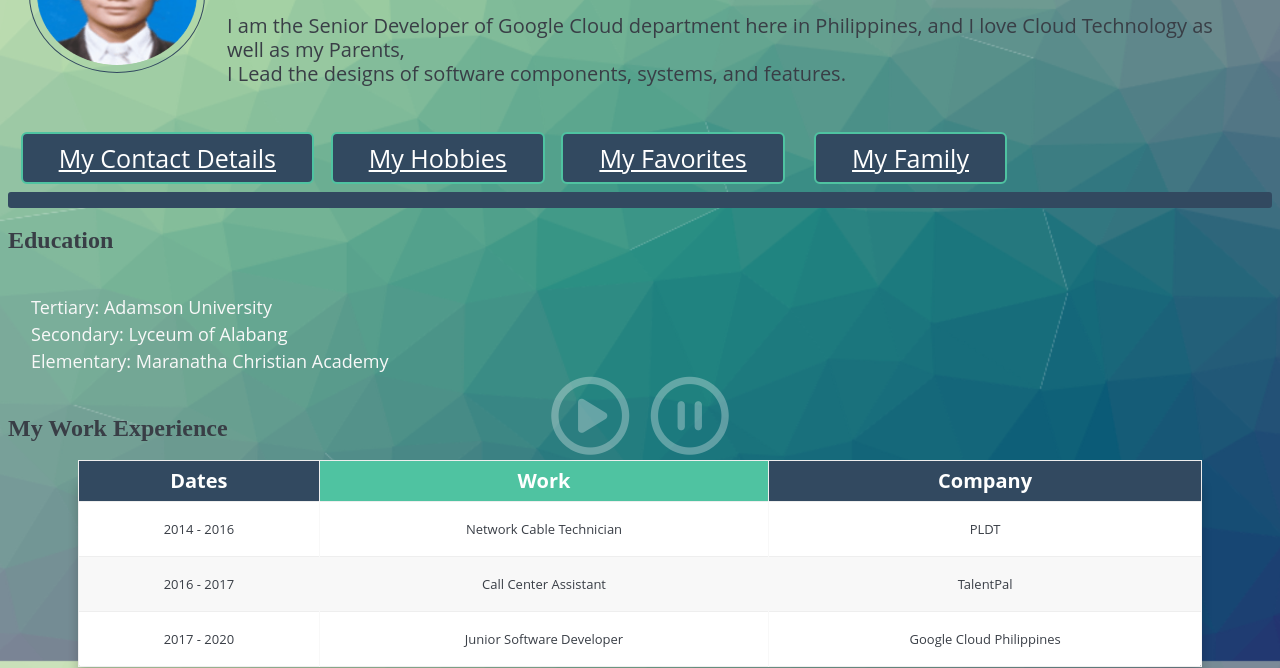
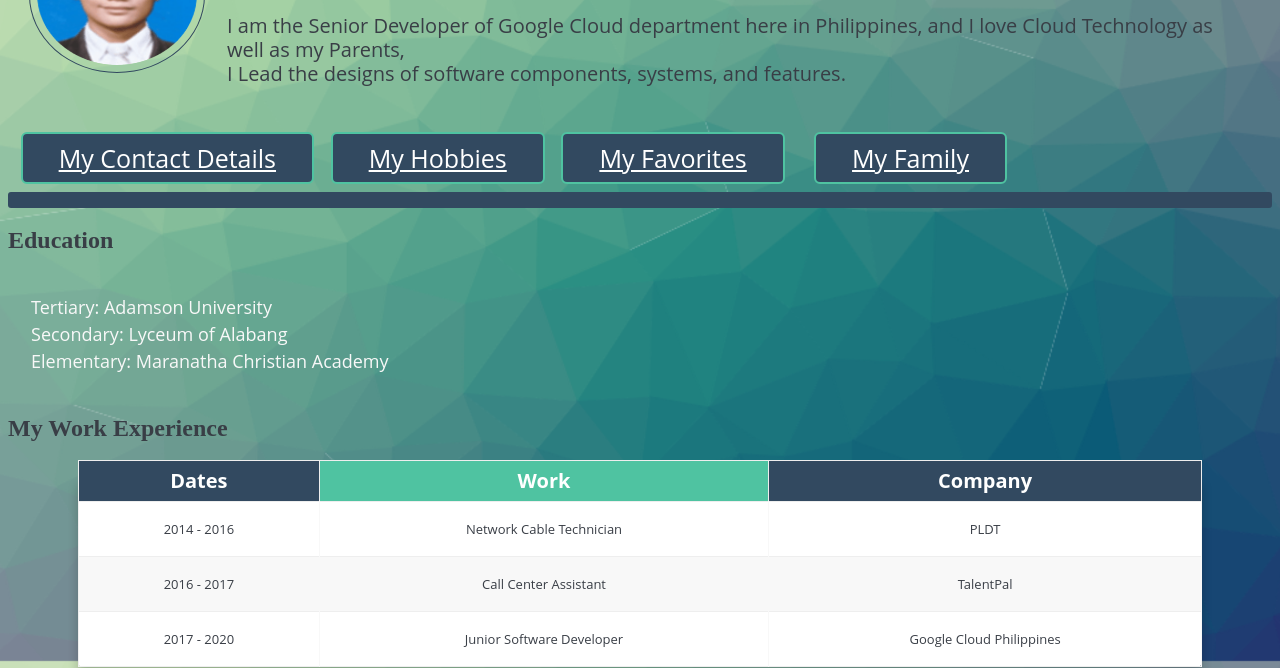
Before and after one commit to MBYLPH/Personal-Website, a plain HTML site: page Front Page.html in a window 1280 px wide. Shown: the part 139-807 px from the top of the page. Drawn offline with nearby package versions, Linux system fonts and the light colour scheme; a web font is replaced by a local one.

Commit message:
Update Front Page.html

```diff
--- a/Front Page.html
+++ b/Front Page.html
@@ -111,14 +111,6 @@
 
 </table><br><br><br>
 </div>
- <div class="bg-music">
-   <audio id="myMusic" src="Sound.mp3" loop=""></audio>
-   <button class="btn">
-      <i class="fa fa-play-circle-o"></i>
-      <i class="fa fa-pause-circle-o"></i>
-   </button>
-</div>
-
   	<footer>
         <span>Created By <a href="https://www.facebook.com/BaylamarjohnS">Marjohn Bayla</a> | <span class="far fa-copyright"></span> 2021 All rights reserved.</span>
     </footer>
```
